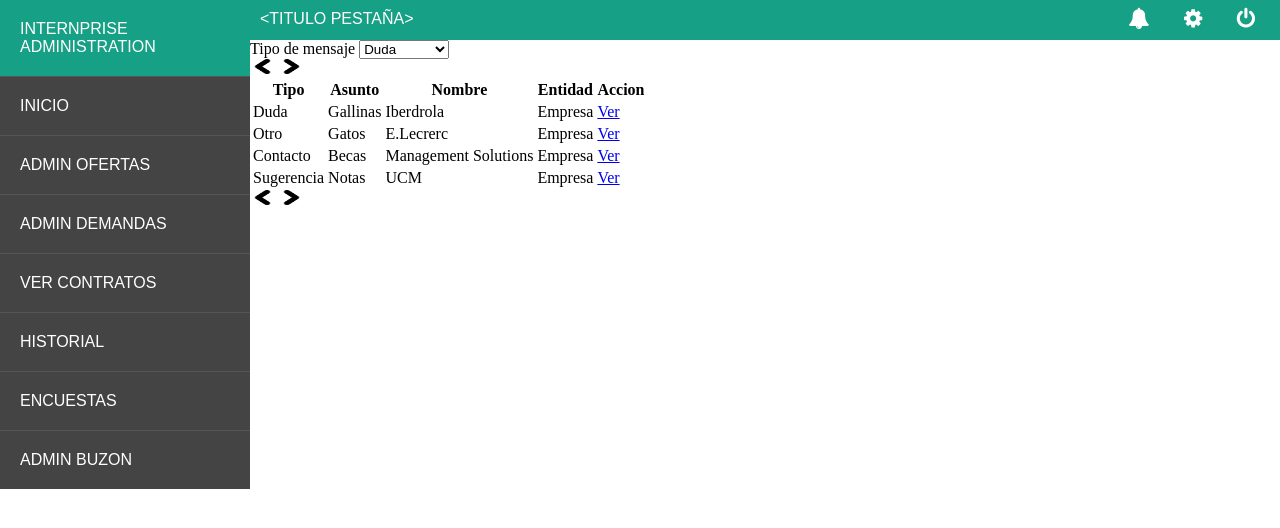
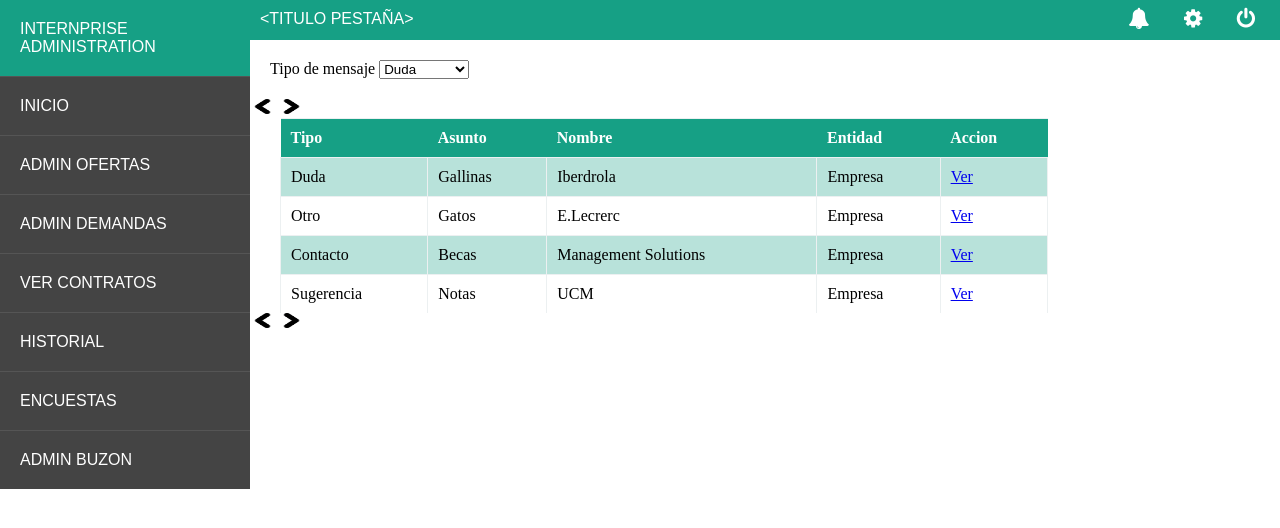
Before and after one commit to franloza/internprise, a PHP site: page /admin-buzon.php in a window 1280 px wide. Shown: the top 528 px of the page. Run offline with PHP 8.4, Linux system fonts and the light colour scheme.

Commit message:
Hector cambios 11/04

```diff
--- a/pr2/admin-buzon.php
+++ b/pr2/admin-buzon.php
@@ -5,8 +5,8 @@
  <div id="container-historial" class="admin-container">
  <?php include ('admin-menu.html'); ?>
  <?php include ('admin-titlebar.html'); ?>
- <div id="content-buzon" class="admin-buzon">
-       <div id="filtros">
+ <div id="content-buzon" class="admin-content">
+       <div class="filtros">
            <label>Tipo de mensaje</label>
            <select class="filtro">
                <option value="duda">Duda</option>
@@ -20,7 +20,7 @@
        <input type=image src="img/mover-a-la-siguiente.jpg" width="25" height="15">
 
     <div id="tabla-buzon">
-       <table class="buzon-table">
+       <table class="admin-table">
        <tr>
            <th>Tipo</th>
            <th>Asunto</th>
--- a/pr2/admin-historial.php
+++ b/pr2/admin-historial.php
@@ -6,7 +6,7 @@
 	<?php include ('admin-menu.html'); ?>
 	<?php include ('admin-titlebar.html'); ?>
 	<div id="content-historial" class="admin-content">
-        <div id="filtros">
+        <div class="filtros">
             <label>Año</label>
             <select class="filtro">
                 <option value="2014">2014</option>
--- a/pr2/admin-ofertas.php
+++ b/pr2/admin-ofertas.php
@@ -6,7 +6,7 @@
 	<?php include ('admin-menu.html'); ?>
 	<?php include ('admin-titlebar.html'); ?>
 	<div id="content-ofertas" class="admin-content">
-        <div id="carrera">
+        <div class="filtros">
             <label>Seleccione una carrera:</label>
             <select class="filtro">
                 <option value="todos">Todos</option>
--- a/pr2/css/content.css
+++ b/pr2/css/content.css
@@ -96,3 +96,38 @@ li {
 	list-style-type: square;
     margin: 0 0 0 1rem;
 }
+
+.admin-table{
+    width: 75%;
+    border-collapse: collapse;
+    text-align: left;
+    overflow: hidden;
+    margin-left: 30px;
+}
+
+.admin-table td, th {
+    border-top: 1px solid #ECF0F1;
+    padding: 10px;
+}
+
+.admin-table td{
+    border-left: 1px solid #ECF0F1;
+    border-right: 1px solid #ECF0F1;
+  }
+
+.admin-table  th{
+    background-color: #16a085;
+    color : white;
+  }
+
+.admin-table tr:nth-of-type(even) td{
+    background-color: rgba(22, 160, 133, 0.3);
+  }
+
+  .admin-content{
+    float:left;
+    width: 80%;
+  }
+.filtros{
+  margin : 20px;
+}
```
